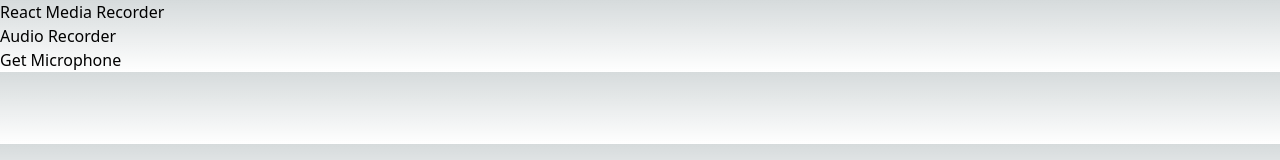
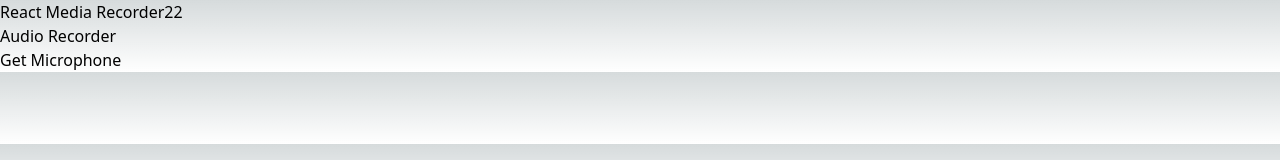
Before and after one commit to EhsanAhanj/free-next-page, a Next.js app: page /recorder in a window 1280 px wide. Shown: the top 160 px of the page. Built offline with nearby package versions, Linux system fonts and the light colour scheme.

Commit message:
fix main

```diff
--- a/src/pages/recorder.tsx
+++ b/src/pages/recorder.tsx
@@ -6,7 +6,7 @@
 
   return (
     <div>
-      <h1>React Media Recorder</h1>
+      <h1>React Media Recorder22</h1>
       <div className="button-flex"></div>
       <div>
         <AudioRecorder />
```
